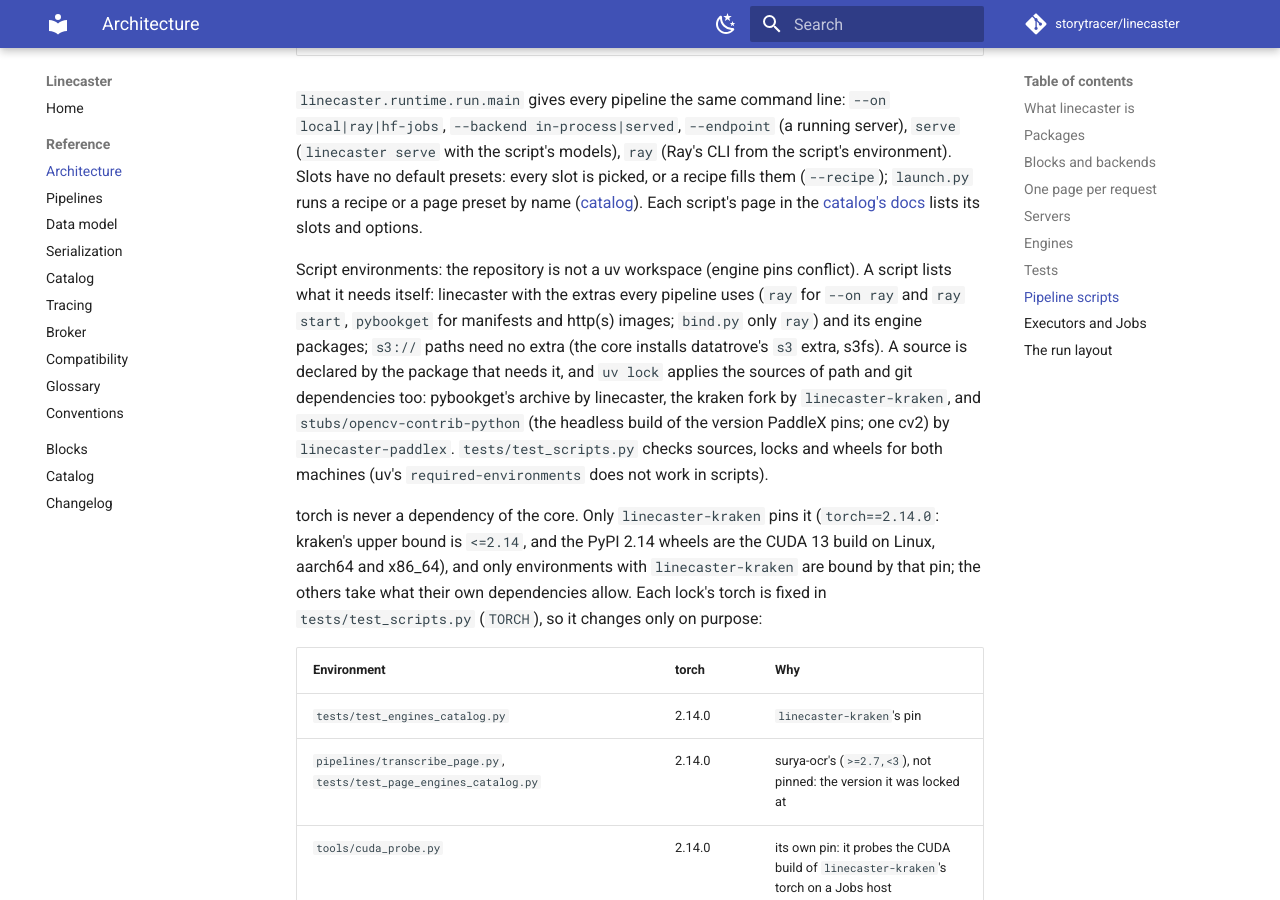
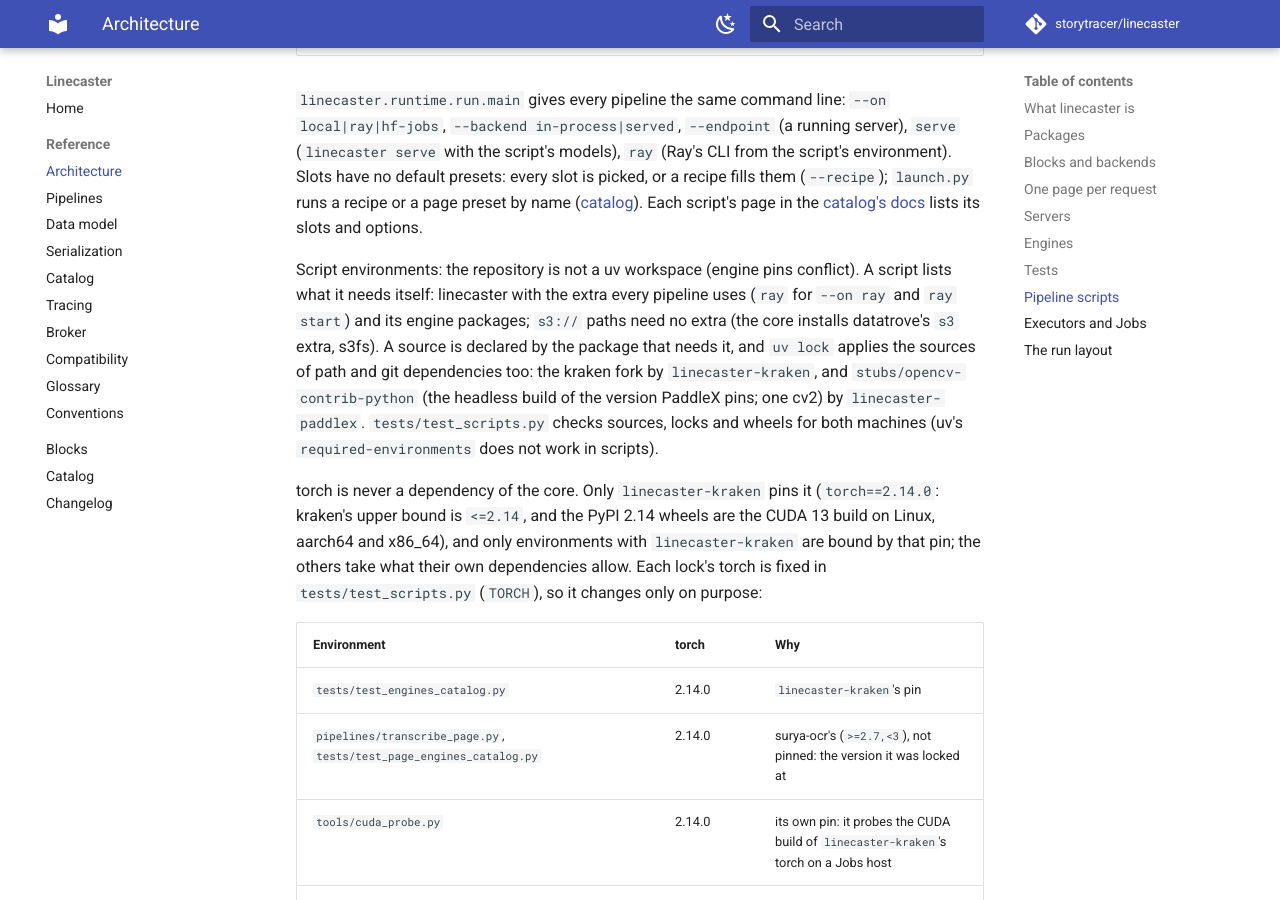
Before and after one commit to storytracer/linecaster, an MkDocs documentation site: the page built from docs/reference/architecture.md, in a window 1280 px wide and 900 px high, scrolled down 5434 px. Built offline with MkDocs 1.6.1 and Material for MkDocs 9.7.7, drawn with Linux system fonts in a browser that asks for light colours; comment, search, counter and statistics services are not loaded; the version menu is left out; some of the changed text lies outside the part shown.

Commit message:
Docs, README, CLAUDE.md, CI and CHANGELOG without pybookget; NOTES: the parity checks
Co-Authored-By: Claude Opus 5.5 <noreply@anthropic.com>

```diff
--- a/docs/reference/architecture.md
+++ b/docs/reference/architecture.md
@@ -38,8 +38,8 @@ evaluations and project pipelines (derivatives) are built on top of it.
 
 The first five load neither datatrove nor saturate, nor linecaster's blocks or runtime (`tests/test_import_rule.py`),
 so derivatives can use the data model and the formats without the pipeline machinery. datatrove and saturate are
-required dependencies, datatrove with its `io` and `s3` extras (`s3://` paths work everywhere); engines, Ray,
-pybookget and PDFium are not (engine packages and extras).
+required dependencies, datatrove with its `io` and `s3` extras (`s3://` paths work everywhere), and so is httpx
+(`http(s)://` through `linecaster.net`); engines, Ray and PDFium are not (engine packages and extras).
 
 ## Blocks and backends
 
@@ -158,11 +158,11 @@ them (`--recipe`); `launch.py` runs a recipe or a page preset by name ([catalog]
 Each script's page in the [catalog's docs](../catalog/README.md) lists its slots and options.
 
 Script environments: the repository is not a uv workspace (engine pins conflict). A script lists what it needs
-itself: linecaster with the extras every pipeline uses (`ray` for `--on ray` and `ray start`, `pybookget` for
-manifests and http(s) images; `bind.py` only `ray`) and its engine packages; `s3://` paths need no extra (the core
+itself: linecaster with the extra every pipeline uses (`ray` for `--on ray` and `ray start`) and its engine
+packages; `s3://` paths need no extra (the core
 installs datatrove's `s3` extra, s3fs). A source is
 declared by the package that needs it, and `uv lock` applies the sources of path and git dependencies too:
-pybookget's archive by linecaster, the kraken fork by `linecaster-kraken`, and `stubs/opencv-contrib-python` (the
+the kraken fork by `linecaster-kraken`, and `stubs/opencv-contrib-python` (the
 headless build of the version PaddleX pins; one cv2) by `linecaster-paddlex`. `tests/test_scripts.py` checks
 sources, locks and wheels for both machines (uv's `required-environments` does not work in scripts).
 
@@ -219,7 +219,7 @@ copies). Checks like `PageValidator` record on the page why it failed.
 `limit`/`skip` per task; files distributed over tasks in turn, Parquet tables by rows in equal shards,
 `linecaster.blocks.readers.tables`, so a table needs no splitting): `ImageFolderReader` (image files),
 `ImageParquetReader` (an image column: bytes, an HF image struct or a path), `ManifestReader` (IIIF or METS, parsed
-by pybookget, extra `[pybookget]`, which also fetches `http(s)://` images through `linecaster.net.http`; a manifest,
+by `linecaster.formats.manifests`, its files fetched through `linecaster.net.http`; a manifest,
 or a row of a Parquet item table, is an entry, so an item stays in one task; a IIIF Collection entry is its
 manifests, one level; `existing_ocr` fetches a library's OCR as a document media, which a `TranscriptionConverter`
 reads as `ocr_original`, the builder adding one when missing), `PdfReader` (PDF files as items, pages rendered with
```
Also changed, not shown: CHANGELOG.md (+25 -0 lines), CLAUDE.md (+4 -3 lines), NOTES.md (+22 -0 lines), README.md (+2 -3 lines), docs/reference/pipelines.md (+1 -1 lines), 1 other file.
